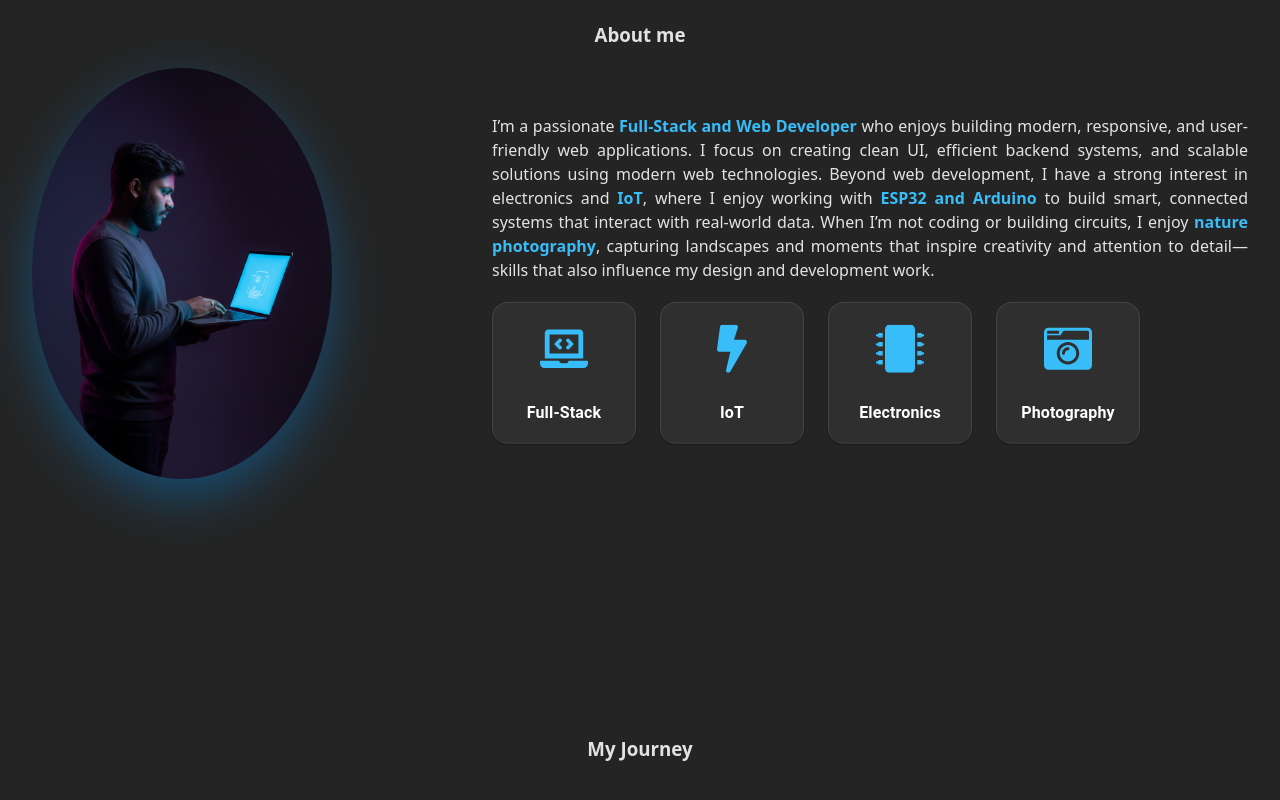
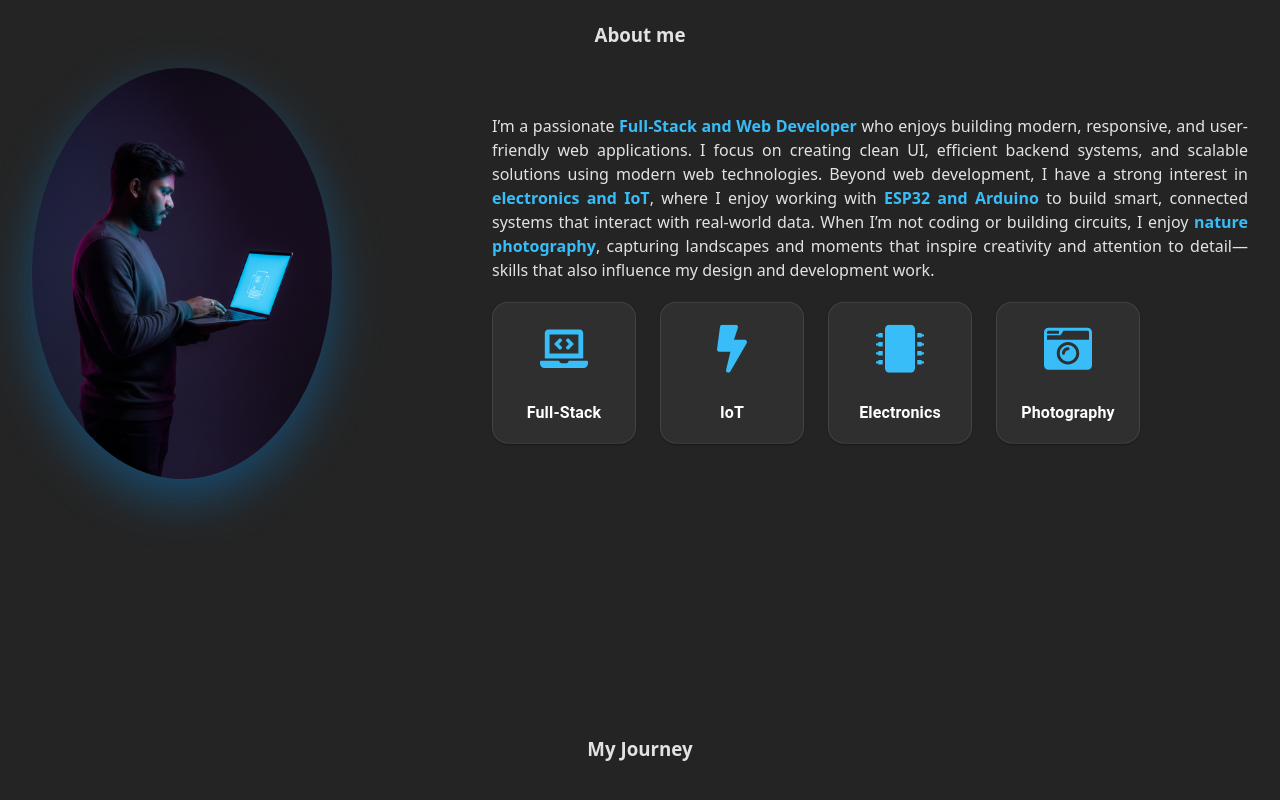
Before and after one commit to thakshilamadhushan/My_portfolio, a React (Vite) app: page / in a window 1280 px wide. Shown: the part 790-1590 px from the top of the page. Built offline with nearby package versions, Linux system fonts and the light colour scheme; grey boxes are pictures that could not be loaded.

Commit message:
Make some changes

```diff
--- a/index.html
+++ b/index.html
@@ -1,7 +1,7 @@
 <!doctype html>
 <html lang="en">
   <head>
-    <meta charset="UTF-8" />
+    <meta name="viewport" content="width=device-width, initial-scale=1.0">
     <link rel="icon" type="image/svg+xml" href="/favicon.ico" />
     <meta name="viewport" content="width=device-width, initial-scale=1.0" />
     <title>Thakshila Madhushan</title>
--- a/src/components/about.jsx
+++ b/src/components/about.jsx
@@ -45,7 +45,7 @@ export default function about(){
             <Box>
                 <Box textAlign={"justify"}>
                     <p>I’m a passionate <span style={{fontWeight:700, color:"#38bdf8"}}>Full-Stack and Web Developer</span> who enjoys building modern, responsive, and user-friendly web applications. I focus on creating clean UI, efficient backend systems, and scalable solutions using modern web technologies.
-                        Beyond web development, I have a strong interest in electronics and <span style={{fontWeight:700, color:"#38bdf8"}}>IoT</span>, where I enjoy working with <span style={{fontWeight:700, color:"#38bdf8"}}>ESP32 and Arduino</span> to build smart, connected systems that interact with real-world data.
+                        Beyond web development, I have a strong interest in <span style={{fontWeight:700, color:"#38bdf8"}}>electronics and IoT</span>, where I enjoy working with <span style={{fontWeight:700, color:"#38bdf8"}}>ESP32 and Arduino</span> to build smart, connected systems that interact with real-world data.
                         When I’m not coding or building circuits, I enjoy <span style={{fontWeight:700, color:"#38bdf8"}}>nature photography</span>, capturing landscapes and moments that inspire creativity and attention to detail—skills that also influence my design and development work.</p>
                 </Box>
                 <Box>
```
